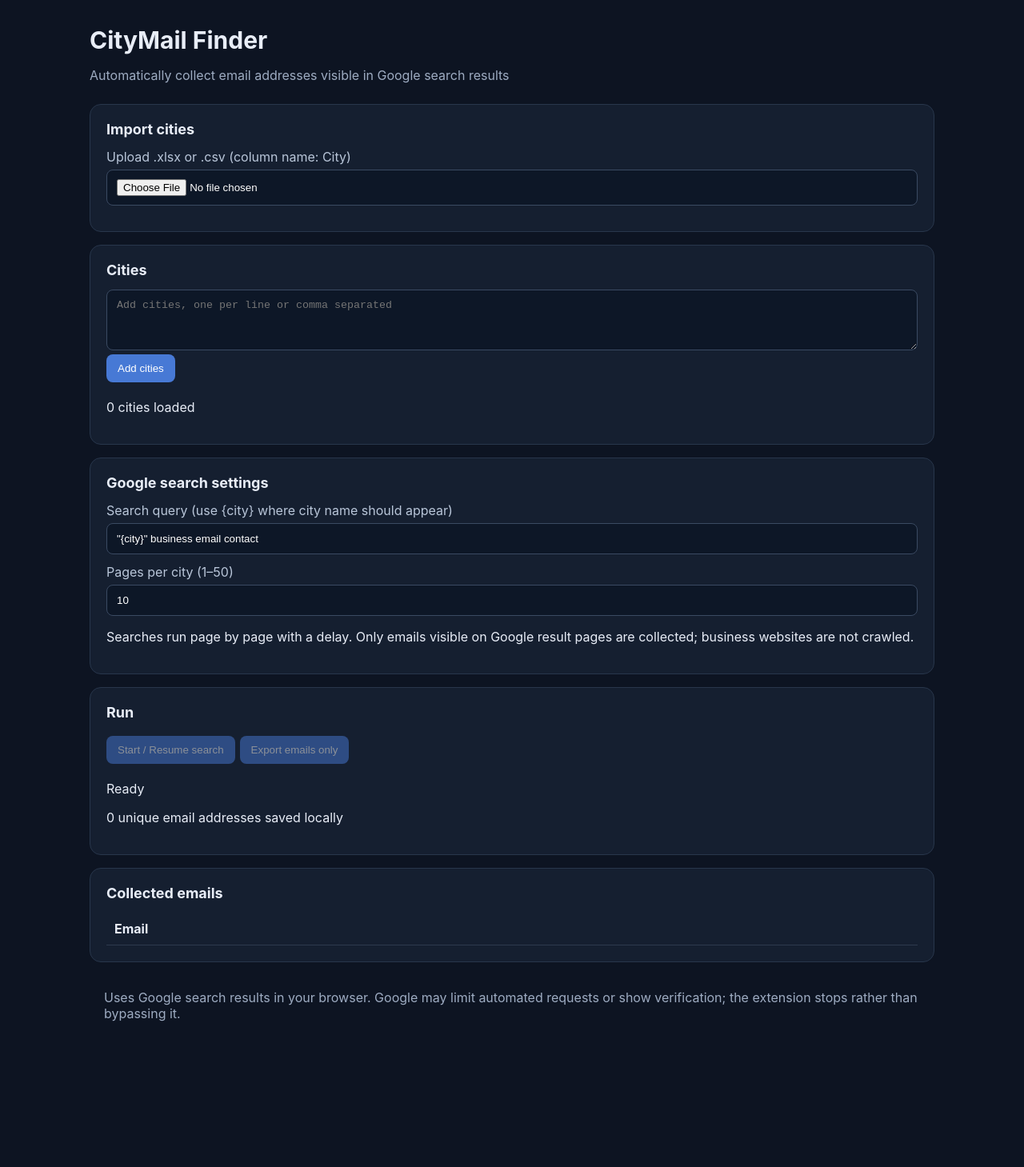
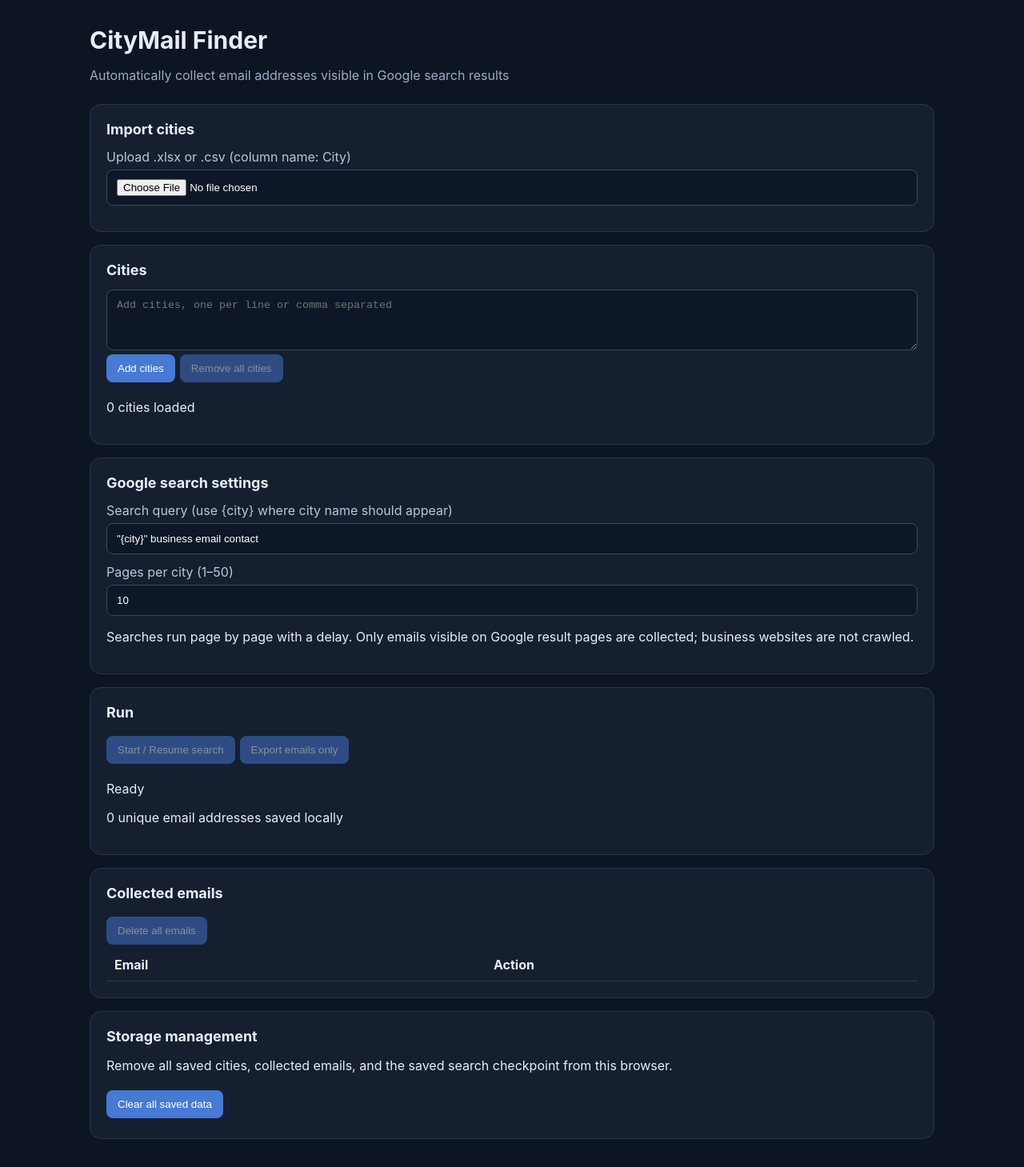
Before and after one commit to Yash-srivastav16/citymail-finder, a React (Vite) app: page / in a window 1280 px wide. Shown: the top 1459 px of the page at 80% size. Before the commit the page ends 1327 px from the top, so only its background shows below. Built offline with nearby package versions, Linux system fonts and the light colour scheme.

Commit message:
Add controls to remove cities and manage stored email results

```diff
--- a/src/App.tsx
+++ b/src/App.tsx
@@ -16,6 +16,22 @@ async function saveRows(rows: Result[]) {
   await new Promise<void>((resolve, reject) => {
     const tx = db.transaction("results", "readwrite"), store = tx.objectStore("results");
     rows.forEach(row => store.put({ ...row, key: row.email.toLowerCase() }));
+    tx.oncomplete = () => resolve(); tx.onerror = () => reject(tx.error);
+  });
+}
+async function deleteRow(email: string) {
+  const db = await dbOpen();
+  await new Promise<void>((resolve, reject) => {
+    const tx = db.transaction("results", "readwrite");
+    tx.objectStore("results").delete(email.toLowerCase());
+    tx.oncomplete = () => resolve(); tx.onerror = () => reject(tx.error);
+  });
+}
+async function clearRows() {
+  const db = await dbOpen();
+  await new Promise<void>((resolve, reject) => {
+    const tx = db.transaction("results", "readwrite");
+    tx.objectStore("results").clear();
     tx.oncomplete = () => resolve(); tx.onerror = () => reject(tx.error);
   });
 }
@@ -87,6 +103,37 @@ export default function App() {
   function addCities() {
     const next = cityInput.split(/[\n,;]+/).map(x => x.trim()).filter(Boolean);
     setCities(old => [...new Set([...old, ...next])]); setCityInput("");
+  }
+  function removeCity(city: string) {
+    setCities(old => old.filter(item => item !== city));
+    localStorage.removeItem("cm-search-checkpoint-v1");
+    setStatus("Removed city: " + city + ". Search progress was reset; start again when ready.");
+  }
+  function clearCities() {
+    if (!window.confirm("Remove all saved cities? Collected emails will be kept.")) return;
+    setCities([]);
+    localStorage.removeItem("cm-search-checkpoint-v1");
+    setStatus("All cities removed. Collected emails are still saved.");
+  }
+  async function removeEmail(email: string) {
+    await deleteRow(email);
+    setResults(await readRows());
+    setStatus("Removed " + email);
+  }
+  async function clearEmails() {
+    if (!window.confirm("Delete all collected email addresses? This cannot be undone.")) return;
+    await clearRows();
+    setResults([]);
+    setStatus("All collected emails deleted.");
+  }
+  async function clearAllData() {
+    if (!window.confirm("Delete all saved cities, collected emails, and search progress? This cannot be undone.")) return;
+    await clearRows();
+    setResults([]);
+    setCities([]);
+    setCityInput("");
+    localStorage.removeItem("cm-search-checkpoint-v1");
+    setStatus("All saved cities, emails, and search progress have been cleared.");
   }
   async function run() {
     if (!cities.length) { setStatus("Import or add at least one city."); return; }
@@ -175,10 +222,11 @@ export default function App() {
   return <main className="app">
     <header><h1>CityMail Finder</h1><p>Automatically collect email addresses visible in Google search results</p></header>
     <section><h2>Import cities</h2><label>Upload .xlsx or .csv (column name: City)<input type="file" accept=".xlsx,.xls,.csv" onChange={e => importCities(e.target.files?.[0])}/></label></section>
-    <section><h2>Cities</h2><textarea value={cityInput} onChange={e => setCityInput(e.target.value)} placeholder="Add cities, one per line or comma separated"/><button onClick={addCities}>Add cities</button><p>{cities.length} cities loaded</p><ul>{cities.map(city => <li key={city}>{city}</li>)}</ul></section>
+    <section><h2>Cities</h2><textarea value={cityInput} onChange={e => setCityInput(e.target.value)} placeholder="Add cities, one per line or comma separated"/><button onClick={addCities}>Add cities</button><button className="secondary" disabled={!cities.length || busy} onClick={clearCities}>Remove all cities</button><p>{cities.length} cities loaded</p><ul className="managed-list">{cities.map(city => <li key={city}><span>{city}</span><button className="danger small" disabled={busy} onClick={() => removeCity(city)}>Remove</button></li>)}</ul></section>
     <section><h2>Google search settings</h2><label>Search query (use {"{city}"} where city name should appear)<input value={query} onChange={e => setQuery(e.target.value)}/></label><label>Pages per city (1–50)<input type="number" min="1" max="50" value={pages} onChange={e => setPages(Math.min(50, Math.max(1, Number(e.target.value) || 1)))}/></label><p>Searches run page by page with a delay. Only emails visible on Google result pages are collected; business websites are not crawled.</p></section>
     <section><h2>Run</h2><button disabled={busy || !cities.length} onClick={run}>{busy ? "Searching Google…" : "Start / Resume search"}</button><button disabled={busy || !results.length} onClick={exportExcel}>Export emails only</button><p role="status">{status}</p><p>{new Set(results.map(r => r.email.toLowerCase())).size} unique email addresses saved locally</p></section>
-    <section><h2>Collected emails</h2><div className="table"><table><thead><tr><th>Email</th></tr></thead><tbody>{[...new Set(results.map(r => r.email.toLowerCase()))].map(email => <tr key={email}><td>{email}</td></tr>)}</tbody></table></div></section>
+    <section><h2>Collected emails</h2><button className="danger" disabled={busy || !results.length} onClick={clearEmails}>Delete all emails</button><div className="table"><table><thead><tr><th>Email</th><th>Action</th></tr></thead><tbody>{[...new Set(results.map(r => r.email.toLowerCase()))].map(email => <tr key={email}><td>{email}</td><td><button className="danger small" disabled={busy} onClick={() => removeEmail(email)}>Remove</button></td></tr>)}</tbody></table></div></section>
+    <section><h2>Storage management</h2><p>Remove all saved cities, collected emails, and the saved search checkpoint from this browser.</p><button className="danger" disabled={busy} onClick={clearAllData}>Clear all saved data</button></section>
     <footer>Uses Google search results in your browser. Google may limit automated requests or show verification; the extension stops rather than bypassing it.</footer>
   </main>;
 }
```
